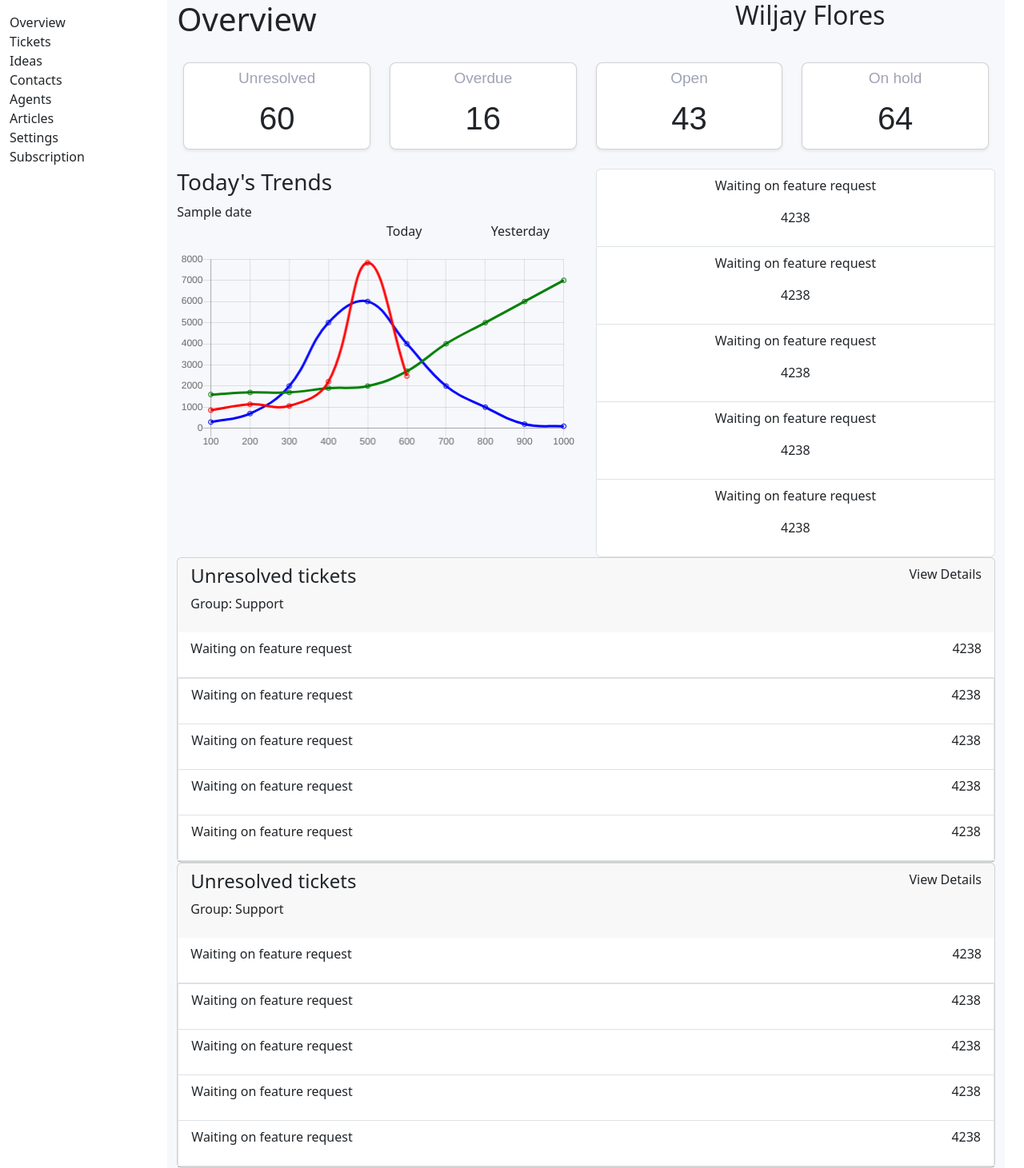
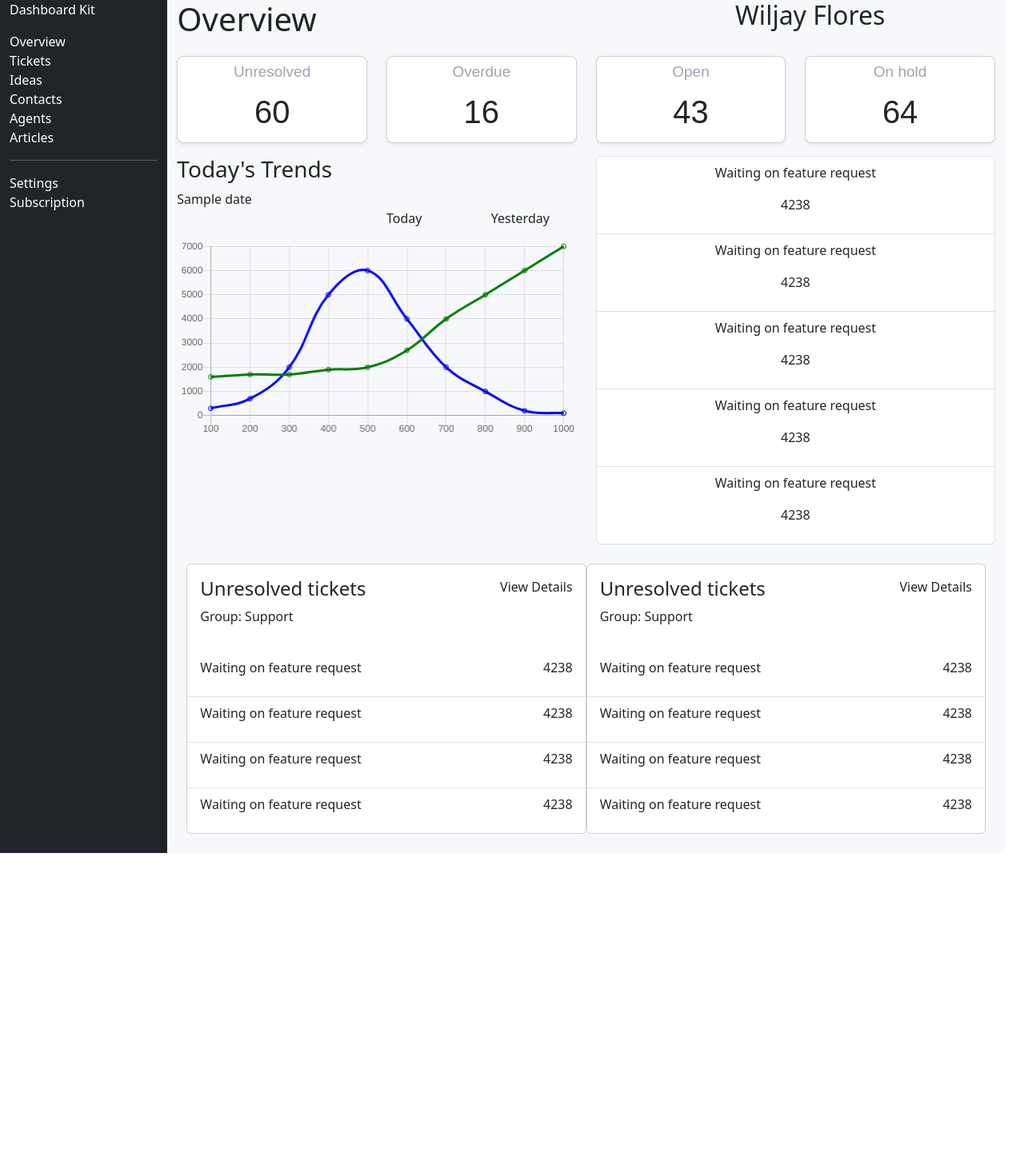
Before and after one commit to WF-Home/INM320SBB-Bootstrap-Assignment, a website: page public/index.html in a window 1280 px wide. Shown: the whole page at 80% size. After the commit the page ends 1067 px from the top, so only its background shows below. Drawn offline with nearby package versions, Linux system fonts and the light colour scheme; a web font is replaced by a local one.

Commit message:
updated tickets list

```diff
--- a/public/assets/js/chart.js
+++ b/public/assets/js/chart.js
@@ -30,10 +30,6 @@ new Chart("Chart", {
   data: {
     labels: xValues,
     datasets: [{
-      data: [860,1140,1060,2210,7830,2478],
-      borderColor: "red",
-      fill: false
-    },{
       data: [1600,1700,1700,1900,2000,2700,4000,5000,6000,7000],
       borderColor: "green",
       fill: false
--- a/public/index.html
+++ b/public/index.html
@@ -9,7 +9,10 @@
     </head>
     <body>
         <div class="row container-fluid">
-            <aside class="sidebar col-2 d-none d-md-block">
+            <aside class="sidebar col-2 d-none d-md-block text-bg-dark">
+                <a href="/" class="d-flex align-items-center mb-3 mb-md-0 me-md-auto text-white text-decoration-none">
+                    Dashboard Kit
+                </a>
                 <nav class="offcanvas-body d-md-flex flex-column p-0 pt-lg-3 overflow-y-auto">
                     <ul class="nav flex-column">
                         <li>Overview</li>
@@ -18,6 +21,7 @@
                         <li>Contacts</li>
                         <li>Agents</li>
                         <li>Articles</li>
+                        <hr>
                         <li>Settings</li>
                         <li>Subscription</li>
                     </ul>
@@ -35,7 +39,7 @@
                 </section>
 
                 <!-- Contents are generated on summaryCards.js -->
-                <section id="summary-section" class="row row-cols-1 row-cols-sm-2 row-cols-md-4 mb-3 p-2 text-center"></section>
+                <section id="summary-section" class="row row-cols-1 row-cols-sm-2 row-cols-md-4 mb-3 text-center"></section>
 
                 <section id="graph-area" class="row">
                     <section id="graph-container" class="col">
@@ -82,20 +86,16 @@
                         </ul>
                     </section>
                 </section>
-                <section id="info-section row row-cols-1 row-cols-md-2">
-                    <section class="card col">
-                        <div class="card-header border-bottom-0 d-flex flex-row justify-content-between">
+                <section id="info-section" class="row row-cols-1 row-cols-md-2 p-4">
+                    <section class="card col p-0">
+                        <div class="card-body border-bottom-0 d-flex flex-row justify-content-between">
                             <div>
                                 <h4>Unresolved tickets</h4>
                                 <p>Group: Support</p>
                             </div>
                             <a>View Details</a>
                         </div>
-                        <ul class="list-group list-group-flush">
-                            <li class="list-group-item d-flex flex-row justify-content-between">
-                                <p>Waiting on feature request</p>
-                                <a>4238</p>
-                            </li>
+                        <ul class="list-group border-top-0 list-group-flush">
                             <li class="list-group-item d-flex flex-row justify-content-between">
                                 <p>Waiting on feature request</p>
                                 <p>4238</p>
@@ -114,19 +114,15 @@
                             </li>
                         </ul>
                     </section>
-                    <section class="card col">
-                        <div class="card-header border-bottom-0 d-flex flex-row justify-content-between">
+                    <section class="card col p-0">
+                        <div class="card-body border-bottom-0 d-flex flex-row justify-content-between">
                             <div>
                                 <h4>Unresolved tickets</h4>
                                 <p>Group: Support</p>
                             </div>
                             <a>View Details</a>
                         </div>
-                        <ul class="list-group list-group-flush">
-                            <li class="list-group-item d-flex flex-row justify-content-between">
-                                <p>Waiting on feature request</p>
-                                <a>4238</p>
-                            </li>
+                        <ul class="list-group border-top-0 list-group-flush">
                             <li class="list-group-item d-flex flex-row justify-content-between">
                                 <p>Waiting on feature request</p>
                                 <p>4238</p>
```
